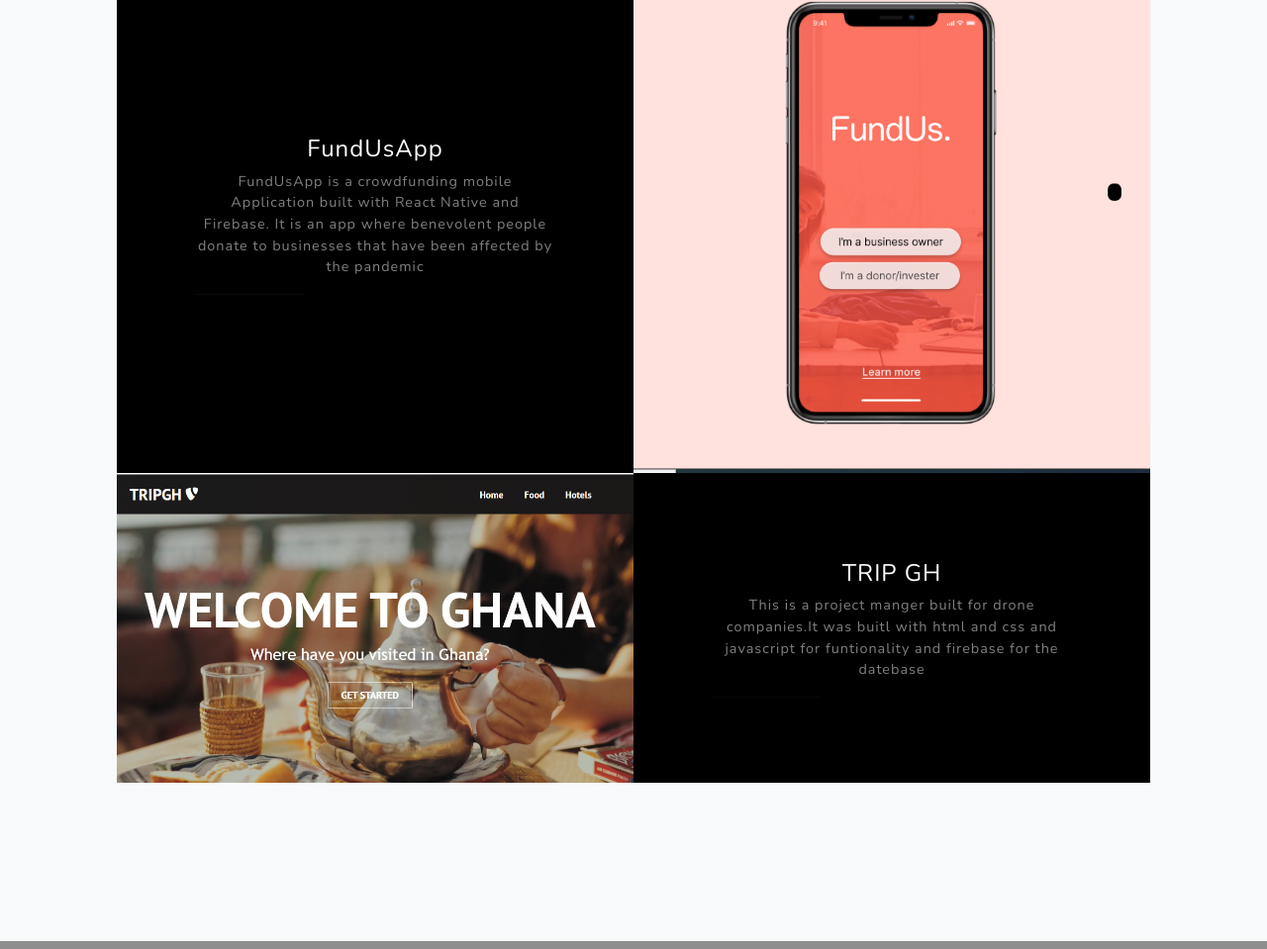
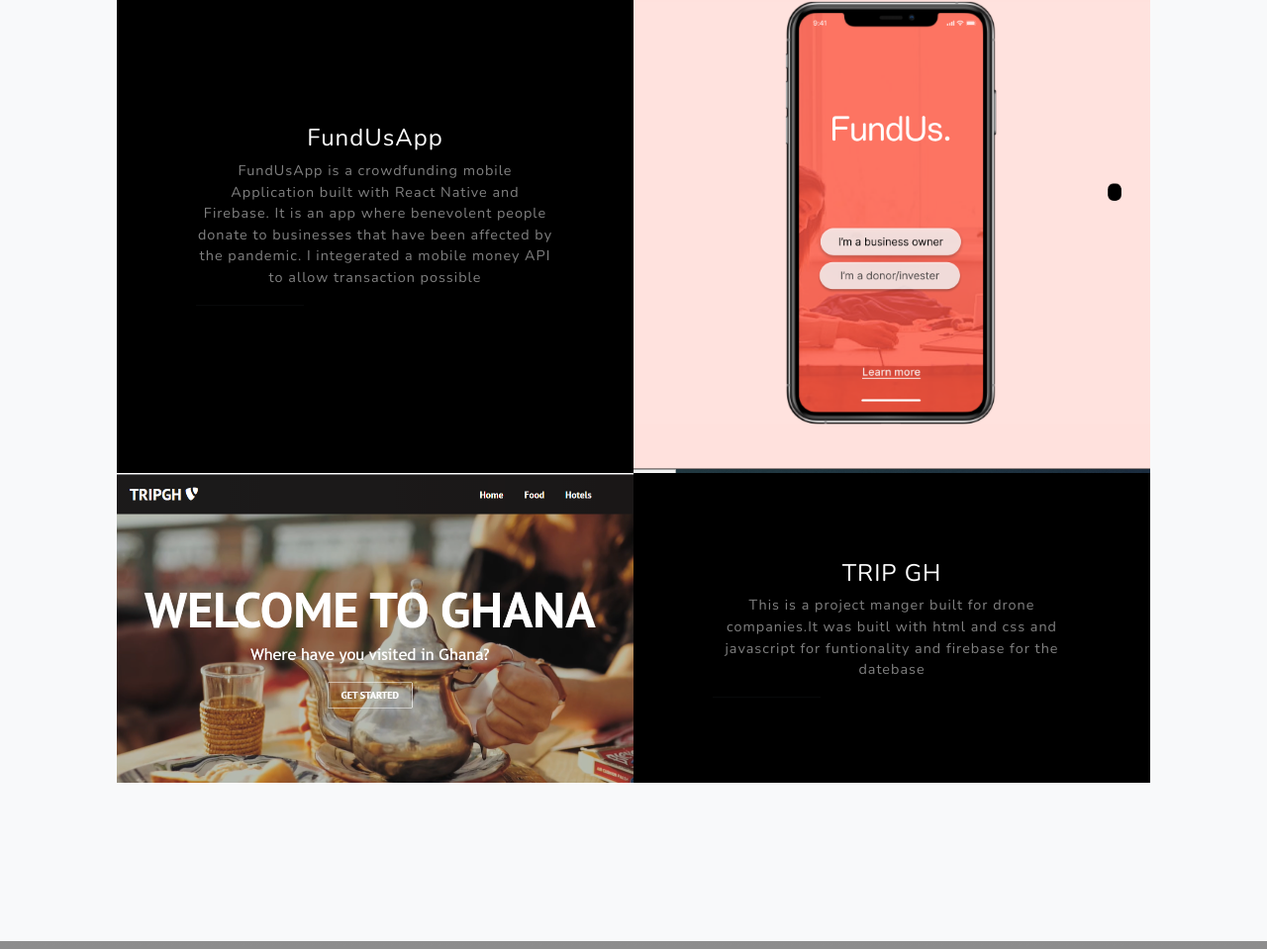
Before and after one commit to ablashika/portfolio, a plain HTML site: page index.html in a window 1280 px wide. Shown: the part 2413-3372 px from the top of the page at 99% size. Drawn offline with nearby package versions, Linux system fonts and the light colour scheme; grey boxes are pictures that could not be loaded.

Commit message:
fundusUpdate

```diff
--- a/index.html
+++ b/index.html
@@ -168,7 +168,7 @@
                     FundUsApp is a crowdfunding mobile Application built with
                     React Native and Firebase. It is an app where benevolent
                     people donate to businesses that have been affected by the
-                    pandemic
+                    pandemic. I integerated a mobile money API to allow transaction possible
                   </p>
                   <hr class="d-none d-lg-block mb-0 me-0" />
                 </div>
```
